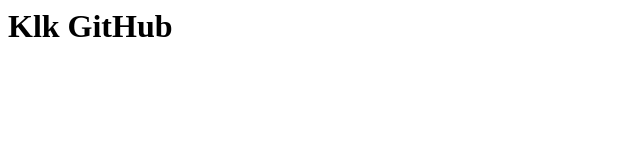
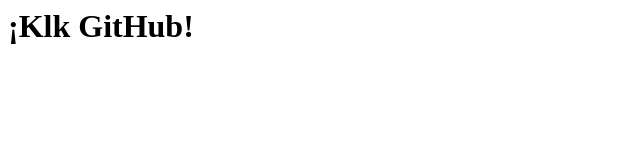
Before and after one commit to ByJelias05/CursoGitHub, a plain HTML site: page Index.html in a window 1280 px wide. Shown: the whole page, without its empty margins (0-640 px from the left). Drawn offline with Linux system fonts and the light colour scheme.

Commit message:
Signos agregados

```diff
--- a/Index.html
+++ b/Index.html
@@ -3,7 +3,7 @@
 
 <!-- Para iniciar un repositorio de git, lo primero que debemos de hacer antes de todo es agregar el comando git init -->
 
-<h1>Klk GitHub</h1>
+<h1>¡Klk GitHub!</h1>
 
 <!-- El comando git status se usa para ver el estado de nuestro repositorio (Si hay commits, cuales cambios hemos hechos y cuales se han subido) -->
 
```
